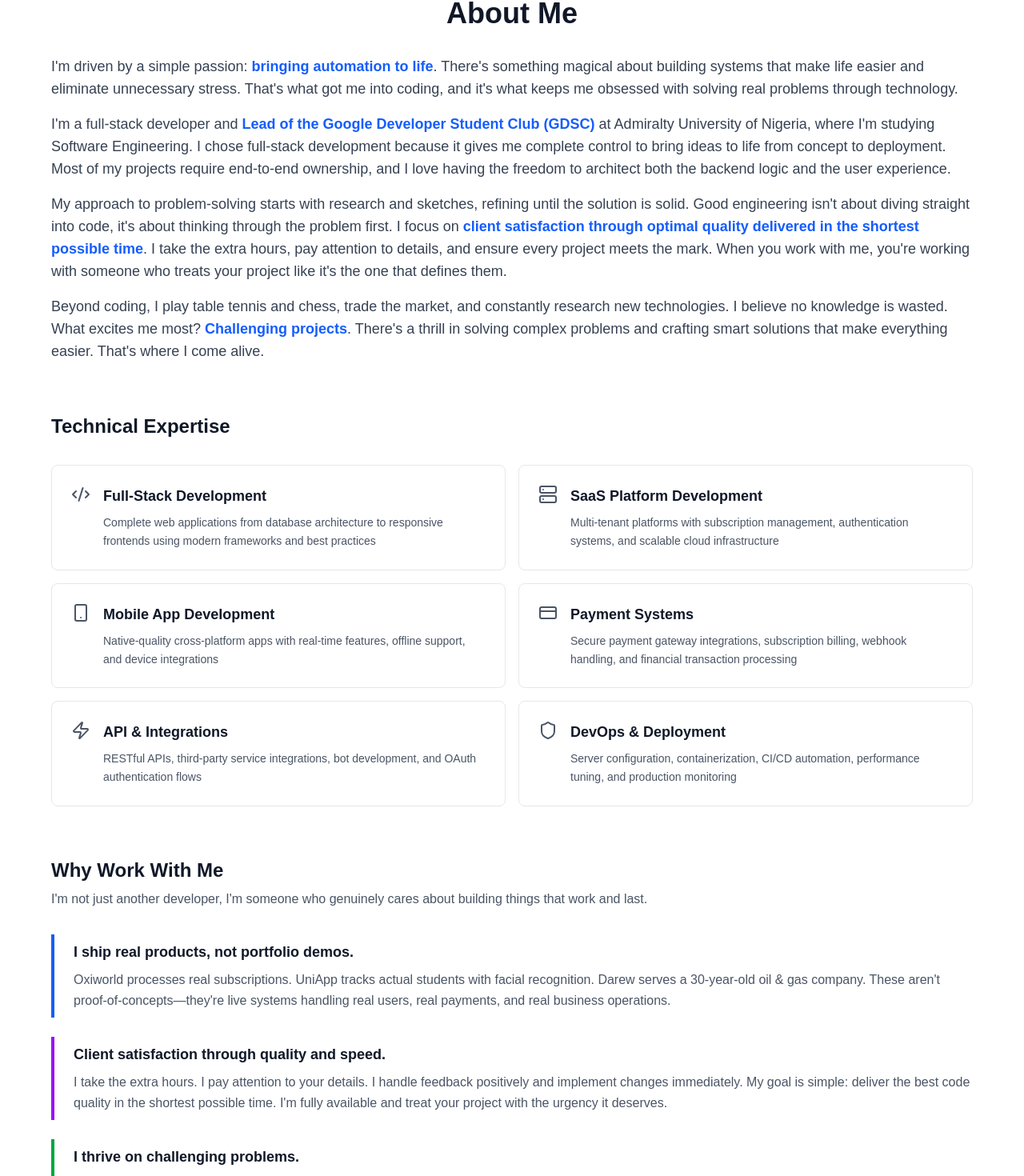
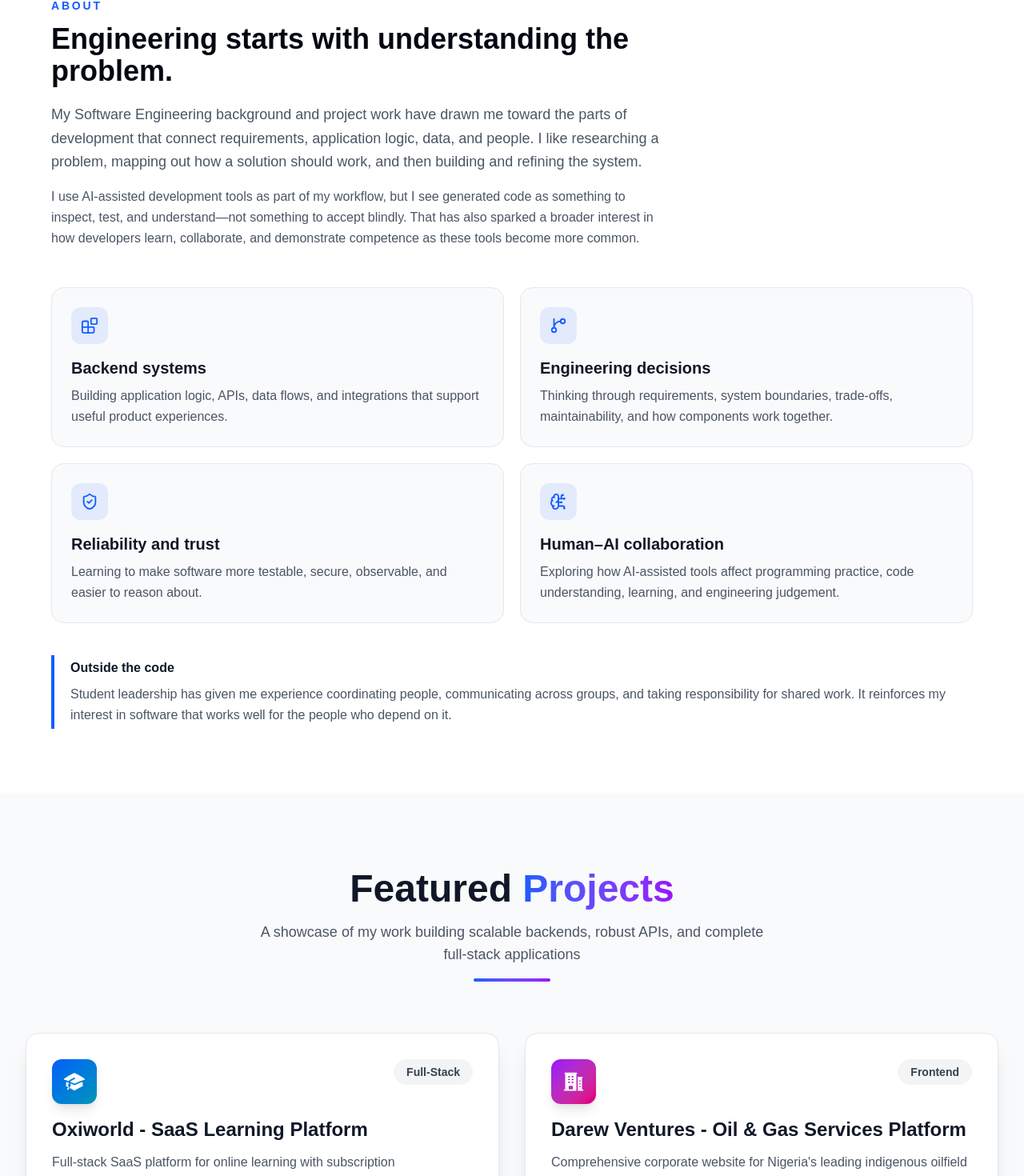
Before and after one commit to DevObiChinaka/portfolio, a Next.js app: page / in a window 1280 px wide. Shown: the part 855-2325 px from the top of the page at 80% size. Built offline with nearby package versions, Linux system fonts and the light colour scheme.

Commit message:
Refocus portfolio on software engineering and backend systems

```diff
--- a/components/About.tsx
+++ b/components/About.tsx
@@ -1,166 +1,65 @@
-"use client";
+import { Blocks, GitBranch, ShieldCheck, BrainCircuit } from "lucide-react";
 
-import { Code2, Smartphone, CreditCard, Zap, Server, Shield } from "lucide-react";
-
-export default function About() {
-  const services = [
+const focusAreas = [
   {
-      icon: Code2,
-      title: "Full-Stack Development",
-      description: "Complete web applications from database architecture to responsive frontends using modern frameworks and best practices",
-      color: "from-blue-600 to-cyan-600"
+    icon: Blocks,
+    title: "Backend systems",
+    description: "Building application logic, APIs, data flows, and integrations that support useful product experiences."
   },
   {
-      icon: Server,
-      title: "SaaS Platform Development",
-      description: "Multi-tenant platforms with subscription management, authentication systems, and scalable cloud infrastructure",
-      color: "from-purple-600 to-pink-600"
+    icon: GitBranch,
+    title: "Engineering decisions",
+    description: "Thinking through requirements, system boundaries, trade-offs, maintainability, and how components work together."
   },
   {
-      icon: Smartphone,
-      title: "Mobile App Development",
-      description: "Native-quality cross-platform apps with real-time features, offline support, and device integrations",
-      color: "from-green-600 to-teal-600"
+    icon: ShieldCheck,
+    title: "Reliability and trust",
+    description: "Learning to make software more testable, secure, observable, and easier to reason about."
   },
   {
-      icon: CreditCard,
-      title: "Payment Systems",
-      description: "Secure payment gateway integrations, subscription billing, webhook handling, and financial transaction processing",
-      color: "from-orange-600 to-red-600"
-    },
-    {
-      icon: Zap,
-      title: "API & Integrations",
-      description: "RESTful APIs, third-party service integrations, bot development, and OAuth authentication flows",
-      color: "from-indigo-600 to-purple-600"
-    },
-    {
-      icon: Shield,
-      title: "DevOps & Deployment",
-      description: "Server configuration, containerization, CI/CD automation, performance tuning, and production monitoring",
-      color: "from-cyan-600 to-blue-600"
+    icon: BrainCircuit,
+    title: "Human–AI collaboration",
+    description: "Exploring how AI-assisted tools affect programming practice, code understanding, learning, and engineering judgement."
   }
 ];
 
+export default function About() {
   return (
-    <section id="about" className="py-16 sm:py-20 px-4 sm:px-6 lg:px-8 bg-white dark:bg-gray-800">
+    <section id="about" className="bg-white dark:bg-gray-900 py-20 px-4 sm:px-6 lg:px-8">
       <div className="max-w-6xl mx-auto">
-        <h2 className="text-2xl sm:text-4xl font-bold text-gray-900 dark:text-white mb-6 sm:mb-8 text-center">
-          About Me
-        </h2>
-        <div className="text-base sm:text-lg text-gray-700 dark:text-gray-300 space-y-3 sm:space-y-4 mb-12 sm:mb-16">
-          <p>
-            I'm driven by a simple passion: <span className="font-semibold text-blue-600 dark:text-blue-400">bringing automation to life</span>.
-            There's something magical about building systems that make life easier and eliminate unnecessary stress.
-            That's what got me into coding, and it's what keeps me obsessed with solving real problems through technology.
+        <div className="max-w-3xl mb-12">
+          <p className="text-sm font-semibold tracking-[0.2em] uppercase text-blue-600 dark:text-blue-400 mb-3">About</p>
+          <h2 className="text-3xl sm:text-4xl font-bold text-gray-950 dark:text-white">Engineering starts with understanding the problem.</h2>
+          <p className="mt-5 text-lg leading-relaxed text-gray-600 dark:text-gray-300">
+            My Software Engineering background and project work have drawn me toward the parts of development
+            that connect requirements, application logic, data, and people. I like researching a problem,
+            mapping out how a solution should work, and then building and refining the system.
           </p>
-          <p>
-            I'm a full-stack developer and <span className="font-semibold text-blue-600 dark:text-blue-400">Lead of the Google Developer Student Club (GDSC)</span> at
-            Admiralty University of Nigeria, where I'm studying Software Engineering. I chose full-stack development because it gives me
-            complete control to bring ideas to life from concept to deployment. Most of my projects require end-to-end ownership,
-            and I love having the freedom to architect both the backend logic and the user experience.
-          </p>
-          <p>
-            My approach to problem-solving starts with research and sketches, refining until the solution is solid.
-            Good engineering isn't about diving straight into code, it's about thinking through the problem first.
-            I focus on{' '}
-            <span className="font-semibold text-blue-600 dark:text-blue-400">client satisfaction through optimal quality delivered in the shortest possible time</span>.
-            I take the extra hours, pay attention to details, and ensure every project meets the mark. When you work with me,
-            you're working with someone who treats your project like it's the one that defines them.
-          </p>
-          <p>
-            Beyond coding, I play table tennis and chess, trade the market, and constantly research new technologies.
-            I believe no knowledge is wasted. What excites me most? <span className="font-semibold text-blue-600 dark:text-blue-400">Challenging projects</span>.
-            There's a thrill in solving complex problems and crafting smart solutions that make everything easier.
-            That's where I come alive.
+          <p className="mt-4 text-base leading-relaxed text-gray-600 dark:text-gray-300">
+            I use AI-assisted development tools as part of my workflow, but I see generated code as something to inspect,
+            test, and understand—not something to accept blindly. That has also sparked a broader interest in how developers
+            learn, collaborate, and demonstrate competence as these tools become more common.
           </p>
         </div>
 
-        {/* Expertise Areas */}
-        <div className="mb-12 sm:mb-16">
-          <h3 className="text-xl sm:text-2xl font-bold text-gray-900 dark:text-white mb-6 sm:mb-8">
-            Technical Expertise
-          </h3>
-          <div className="grid grid-cols-1 md:grid-cols-2 gap-3 sm:gap-4">
-            {services.map((service, index) => {
-              const Icon = service.icon;
-              return (
-                <div
-                  key={index}
-                  className="group relative bg-white dark:bg-gray-900 border border-gray-200 dark:border-gray-700 rounded-lg p-4 sm:p-6 hover:border-blue-600 dark:hover:border-blue-400 transition-all duration-300"
-                >
-                  <div className="flex items-start gap-3 sm:gap-4">
-                    <div className="flex-shrink-0">
-                      <Icon className="w-5 h-5 sm:w-6 sm:h-6 text-gray-600 dark:text-gray-400 group-hover:text-blue-600 dark:group-hover:text-blue-400 transition-colors" />
+        <div className="grid grid-cols-1 sm:grid-cols-2 gap-5">
+          {focusAreas.map(({ icon: Icon, title, description }) => (
+            <article key={title} className="rounded-2xl border border-gray-200 dark:border-gray-700 bg-gray-50 dark:bg-gray-800/70 p-6">
+              <div className="mb-4 inline-flex rounded-xl bg-blue-600/10 p-3 text-blue-600 dark:text-blue-400">
+                <Icon size={22} />
               </div>
-                    <div>
-                      <h4 className="text-base sm:text-lg font-semibold text-gray-900 dark:text-white mb-1 sm:mb-2">
-                        {service.title}
-                      </h4>
-                      <p className="text-sm text-gray-600 dark:text-gray-400 leading-relaxed">
-                        {service.description}
-                      </p>
-                    </div>
-                  </div>
-                </div>
-              );
-            })}
-          </div>
+              <h3 className="text-xl font-semibold text-gray-900 dark:text-white">{title}</h3>
+              <p className="mt-2 leading-relaxed text-gray-600 dark:text-gray-300">{description}</p>
+            </article>
+          ))}
         </div>
 
-        {/* Why Work With Me Section */}
-        <div>
-          <h3 className="text-xl sm:text-2xl font-bold text-gray-900 dark:text-white mb-2">
-            Why Work With Me
-          </h3>
-          <p className="text-sm sm:text-base text-gray-600 dark:text-gray-400 mb-6 sm:mb-8 max-w-3xl">
-            I'm not just another developer, I'm someone who genuinely cares about building things that work and last.
+        <div className="mt-10 border-l-4 border-blue-600 pl-5 py-1">
+          <p className="font-semibold text-gray-900 dark:text-white">Outside the code</p>
+          <p className="mt-2 text-gray-600 dark:text-gray-300 leading-relaxed">
+            Student leadership has given me experience coordinating people, communicating across groups, and taking responsibility for shared work.
+            It reinforces my interest in software that works well for the people who depend on it.
           </p>
-          <div className="space-y-4 sm:space-y-6">
-            <div className="border-l-4 border-blue-600 pl-4 sm:pl-6 py-2">
-              <h4 className="text-base sm:text-lg font-semibold text-gray-900 dark:text-white mb-1 sm:mb-2">
-                I ship real products, not portfolio demos.
-              </h4>
-              <p className="text-sm sm:text-base text-gray-600 dark:text-gray-400 leading-relaxed">
-                Oxiworld processes real subscriptions. UniApp tracks actual students with facial recognition.
-                Darew serves a 30-year-old oil & gas company. These aren't proof-of-concepts—they're live systems
-                handling real users, real payments, and real business operations.
-              </p>
-            </div>
-
-            <div className="border-l-4 border-purple-600 pl-4 sm:pl-6 py-2">
-              <h4 className="text-base sm:text-lg font-semibold text-gray-900 dark:text-white mb-1 sm:mb-2">
-                Client satisfaction through quality and speed.
-              </h4>
-              <p className="text-sm sm:text-base text-gray-600 dark:text-gray-400 leading-relaxed">
-                I take the extra hours. I pay attention to your details. I handle feedback positively and implement changes
-                immediately. My goal is simple: deliver the best code quality in the shortest possible time.
-                I'm fully available and treat your project with the urgency it deserves.
-              </p>
-            </div>
-
-            <div className="border-l-4 border-green-600 pl-4 sm:pl-6 py-2">
-              <h4 className="text-base sm:text-lg font-semibold text-gray-900 dark:text-white mb-1 sm:mb-2">
-                I thrive on challenging problems.
-              </h4>
-              <p className="text-sm sm:text-base text-gray-600 dark:text-gray-400 leading-relaxed">
-                The harder the problem, the more excited I get. There's a genuine thrill in finding smart solutions that
-                make complex things simple. Hitting a roadblock? That's where I dig deeper. I won't stop until I've cracked
-                it and built something that works beautifully.
-              </p>
-            </div>
-
-            <div className="border-l-4 border-orange-600 pl-4 sm:pl-6 py-2">
-              <h4 className="text-base sm:text-lg font-semibold text-gray-900 dark:text-white mb-1 sm:mb-2">
-                Constantly learning, constantly improving.
-              </h4>
-              <p className="text-sm sm:text-base text-gray-600 dark:text-gray-400 leading-relaxed">
-                As GDSC Lead and a Software Engineering student at Admiralty University,
-                I'm surrounded by innovation. I research constantly, absorb new knowledge daily, and believe no learning is wasted.
-                Two years in, and I'm hungrier than ever to build exceptional work.
-              </p>
-            </div>
-          </div>
         </div>
       </div>
     </section>
```
Lines whose indentation alone changed are shown as unchanged.
